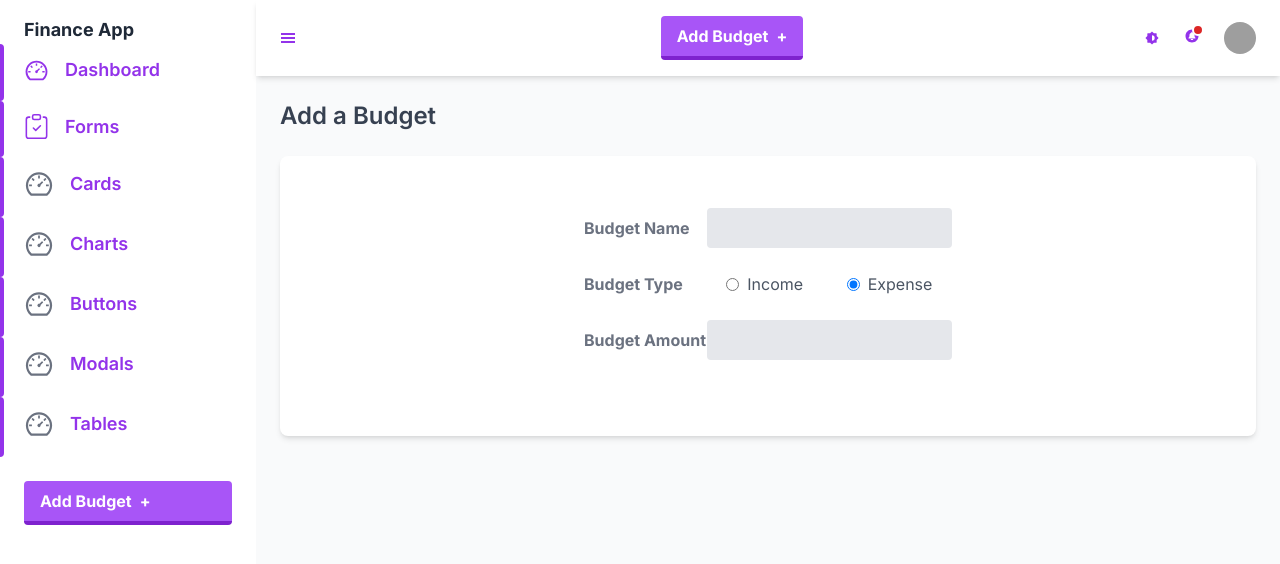
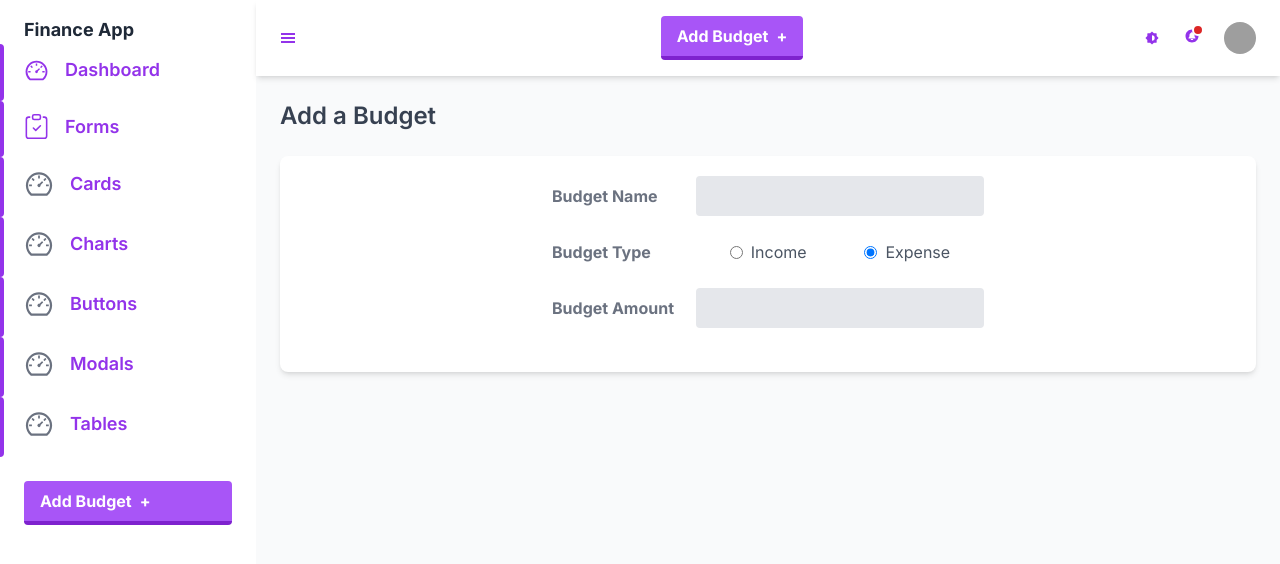
Before and after one commit to lhes23/next-finance-app, a Next.js app: page /dashboard/add-budget in a window 1280 px wide. Shown: the top 564 px of the page. Built offline with nearby package versions, Linux system fonts and the light colour scheme; grey boxes are pictures that could not be loaded.

Commit message:
add spacing on modal form

```diff
--- a/src/components/AddBudgetForm.tsx
+++ b/src/components/AddBudgetForm.tsx
@@ -5,7 +5,7 @@ import { addBudgetHandler } from "@/actions/serverActions"
 const AddBudgetForm = ({ children }: { children: React.ReactNode }) => {
   return (
     <>
-      <form className="w-full max-w-md p-10" action={addBudgetHandler}>
+      <form className="w-full max-w-md p-2" action={addBudgetHandler}>
         <div className="md:flex md:items-center mb-6">
           <div className="md:w-1/3">
             <label
--- a/src/components/AddBudgetModal.tsx
+++ b/src/components/AddBudgetModal.tsx
@@ -19,7 +19,7 @@ const AddBudgetModal = () => {
         </ButtonComp>
         {showModal && (
           <>
-            <div className="justify-center items-center flex overflow-x-hidden overflow-y-auto fixed inset-0 z-50 outline-none focus:outline-none">
+            <div className="justify-center mx-6 items-center flex overflow-x-hidden overflow-y-auto fixed inset-0 z-50 outline-none focus:outline-none">
               <div className="relative w-auto my-6 mx-auto max-w-3xl">
                 {/*content*/}
                 <div className="border-0 rounded-lg shadow-lg relative flex flex-col w-full bg-white outline-none focus:outline-none">
```
